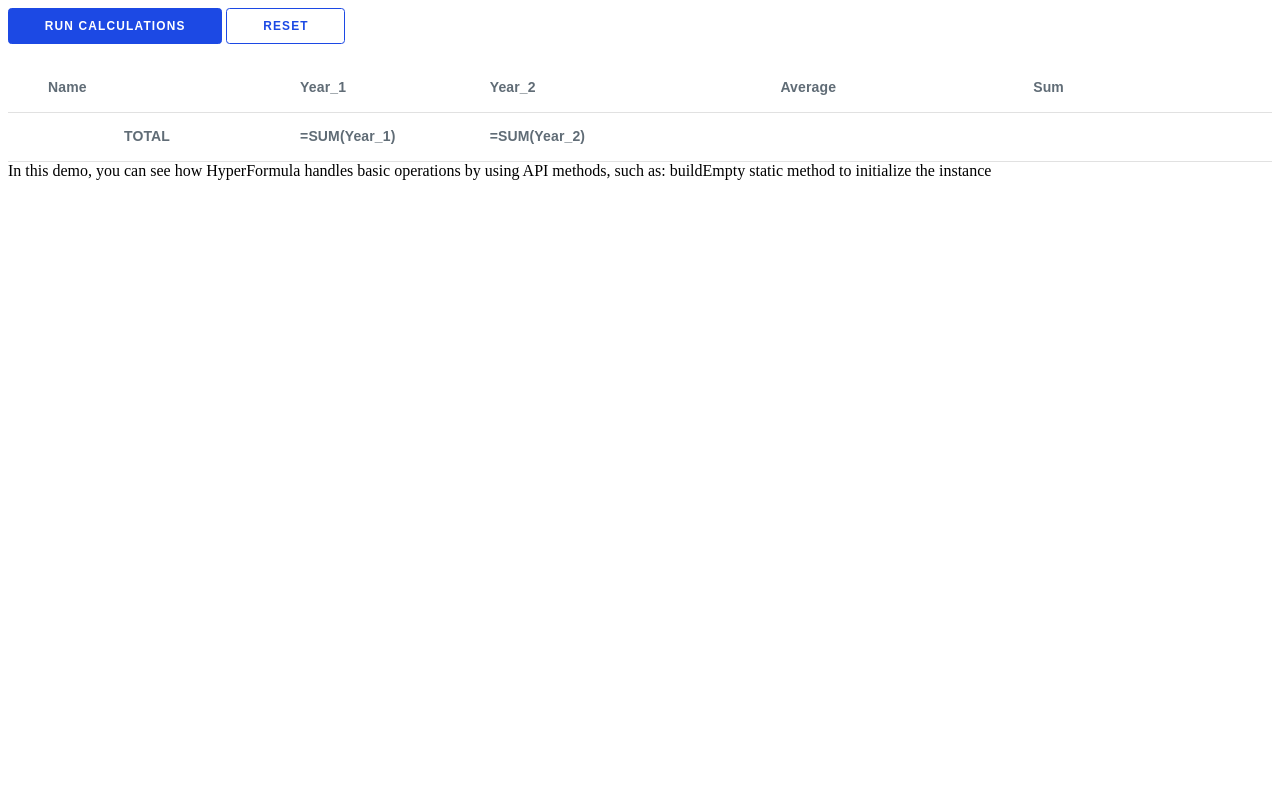
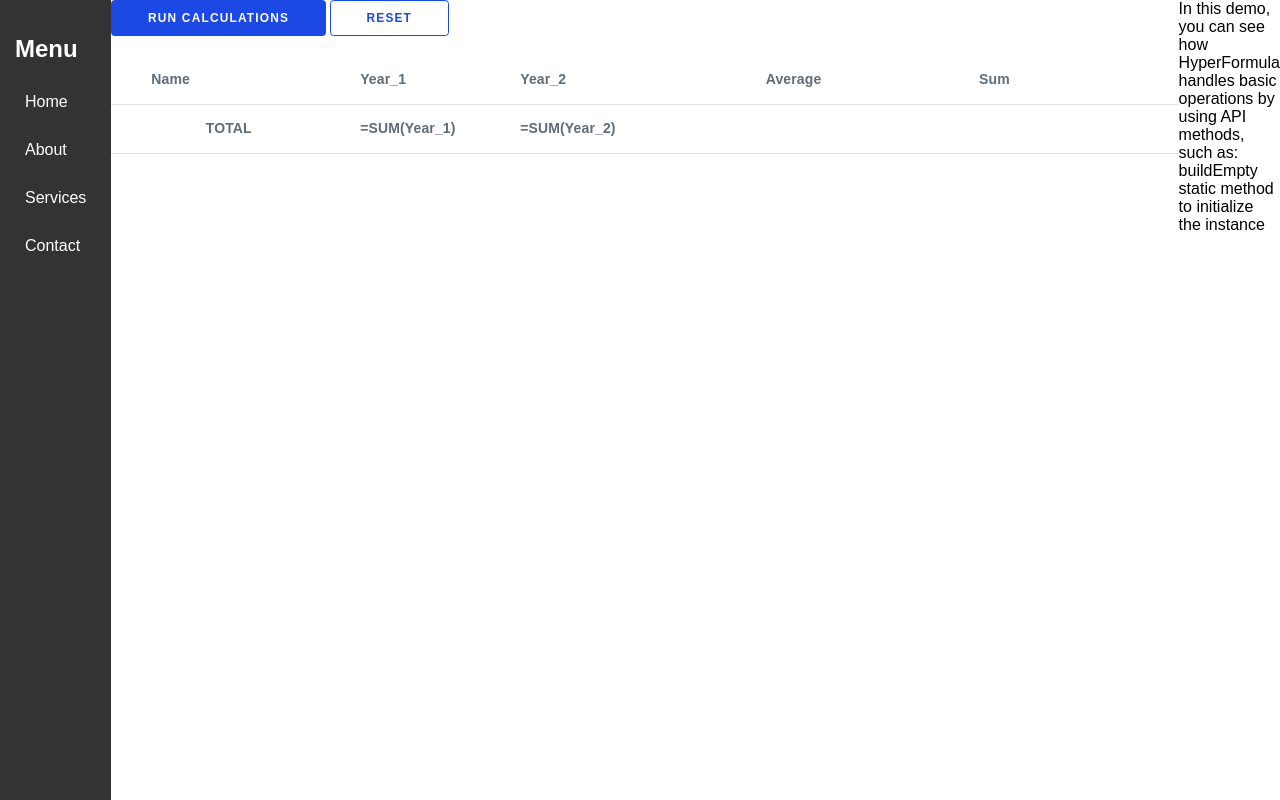
Before and after one commit to jan-ru/kfm, a website built with Vite: page index.html in a window 1280 px wide. Built offline with nearby package versions, Linux system fonts and the light colour scheme; what hyperformula would draw is missing.

```diff
--- a/index.html
+++ b/index.html
@@ -6,7 +6,18 @@
     <title>HyperFormula demo</title>
     <script type="module" src="/src/main.ts"></script>  </head>
   <body>
-    <div class="example">
+
+  <!-- Sidebar -->
+  <div class="sidebar">
+    <h2>Menu</h2>
+    <a href="#" onclick="loadContent('Home')">Home</a>
+    <a href="#" onclick="loadContent('About')">About</a>
+    <a href="#" onclick="loadContent('Services')">Services</a>
+    <a href="#" onclick="loadContent('Contact')">Contact</a>
+  </div>
+
+  <!-- Main content -->
+  <div class="example">
   <button id="run" class="run">
     Run calculations
   </button>
--- a/src/styles.css
+++ b/src/styles.css
@@ -14,6 +14,45 @@
   .example *::before,
   .example *::after {
     -webkit-box-sizing: border-box;
+    box-sizing: border-box;
+  }
+
+  /* Basic styling */
+  body {
+    margin: 0;
+    font-family: Arial, sans-serif;
+    display: flex;
+  }
+
+  /* Sidebar styling */
+  .sidebar {
+    width: 20%;
+    background-color: #333;
+    color: #fff;
+    padding: 15px;
+    height: 100vh; /* Full height */
+    box-sizing: border-box;
+  }
+
+  .sidebar a {
+    display: block;
+    color: #fff;
+    text-decoration: none;
+    margin: 10px 0;
+    padding: 10px;
+    border-radius: 5px;
+    transition: background-color 0.3s;
+  }
+
+  .sidebar a:hover {
+    background-color: #575757;
+  }
+
+  /* Main content styling */
+  .main-content {
+    width: 80%;
+    padding: 20px;
+    background-color: #f4f4f4;
     box-sizing: border-box;
   }
 
```
Also changed, not shown: README.md (added), 1 other file.
